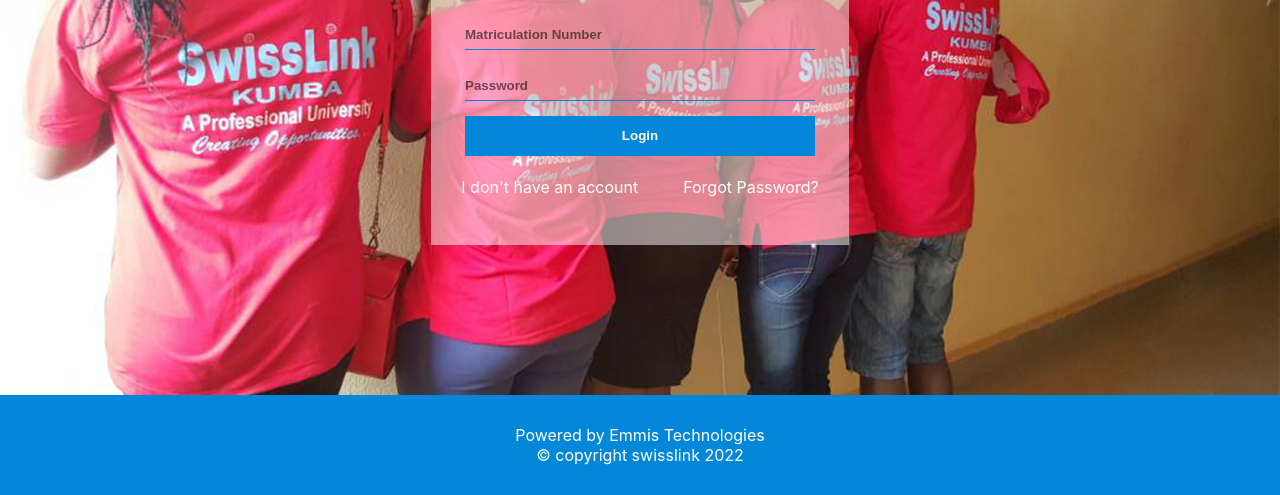
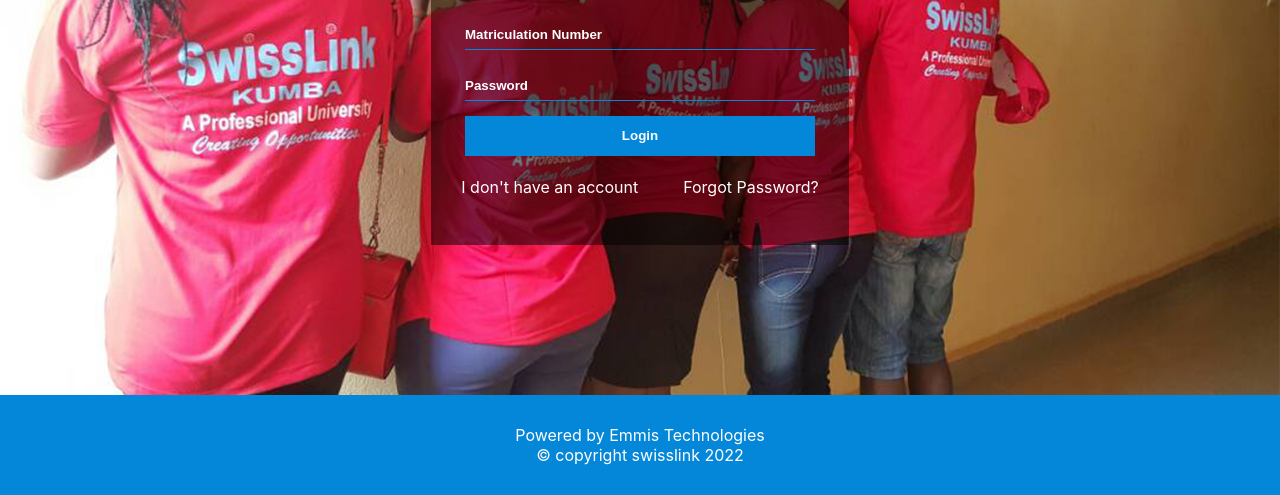
Before and after one commit to Neba-Emmanuel/shibat-students, a PHP site: page /pages/account.login.php in a window 1280 px wide. Shown: the part 443-938 px from the top of the page. Run offline with PHP 8.4, Linux system fonts and the light colour scheme.

Commit message:
Update signin.login.css
bg color changed

```diff
--- a/css/signin.login.css
+++ b/css/signin.login.css
@@ -67,8 +67,9 @@
     align-items: center;
     height: 560px;
     width: 418px;
+    color: #FFF;
     background-color: #0487D9;
-    background: rgba(255, 255, 255, 0.5);
+    background: rgba(0, 0, 0, 0.5);
 }
 
 /* admission login layout */
@@ -90,7 +91,7 @@
     height: 400px;
     width: 418px;
     background-color: #0487D9;
-    background: rgba(255, 255, 255, 0.5);
+    background: rgba(0, 0, 0, 0.5);
 }
 
 /* Forgot password layout */
@@ -112,7 +113,7 @@
     height: 330px;
     width: 418px;
     background-color: #0487D9;
-    background: rgba(255, 255, 255, 0.5);
+    background: rgba(0, 0, 0, 0.5);
 }
 
 .form-head{
@@ -136,12 +137,12 @@
     background: none;
     border: none;
     border-bottom: 1px solid #0487D9;
-    /* color: #FFF; */
+    color: #FFF;
     font-weight: bold;
 }
 
 input::placeholder{
-    color: rgba(0, 0, 0, 0.555);
+    color: #FFF;
     font-weight: bold;
 }
 
```
